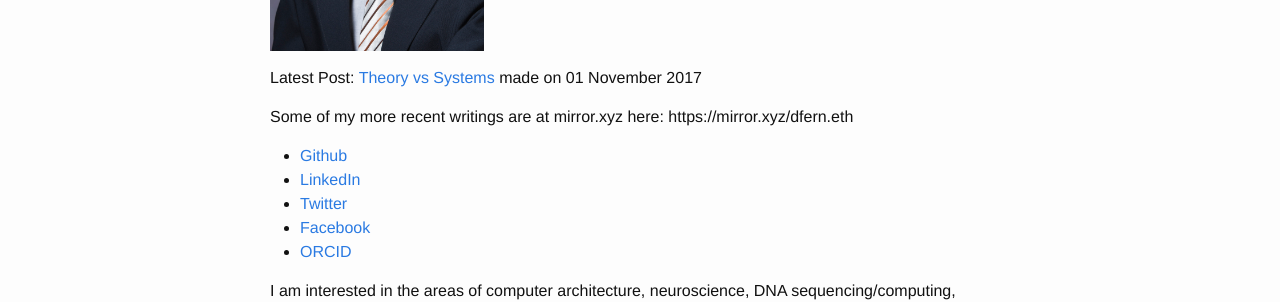
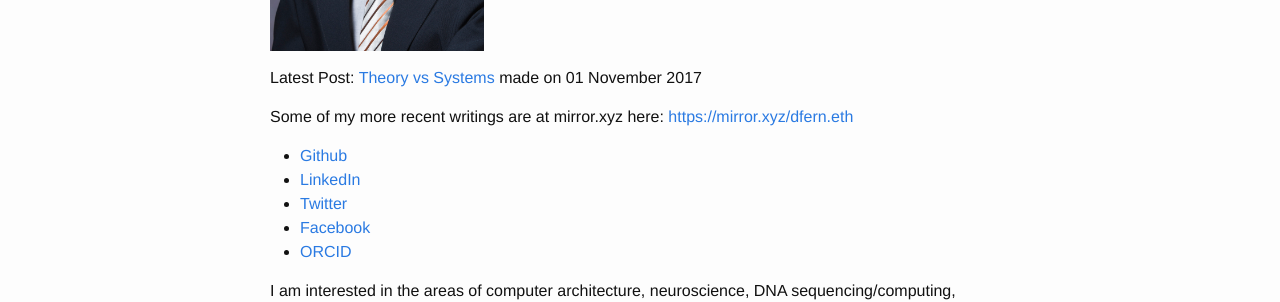
Before and after one commit to daferna/daferna.github.io, a Jekyll site: the page built from index.markdown, in a window 1280 px wide. Shown: the part 371-673 px from the top of the page. Built offline with Jekyll 4.4.1, drawn with Linux system fonts in a browser that asks for light colours; part of the change alters nothing that is shown.

```diff
--- a/index.markdown
+++ b/index.markdown
@@ -5,7 +5,7 @@ categories:
 
 <img style="display:block" src="img/daniel.jpg" alt="Photo of Daniel Fernandes" height="300" />
 <p>Latest Post: <a href="{{site.posts[0].url}}">{{site.posts[0].title}}</a> made on {{site.posts[0].date | date_to_long_string}} </p>
-<p>Some of my more recent writings are at mirror.xyz here: https://mirror.xyz/dfern.eth</p>
+<p>Some of my more recent writings are at mirror.xyz here: <a href="https://mirror.xyz/dfern.eth">https://mirror.xyz/dfern.eth</a></p>
 <ul>
     <li><a href="https://github.com/daferna">Github</a></li>
     <li><a href="http://www.linkedin.com/in/daferna">LinkedIn</a></li>
```
